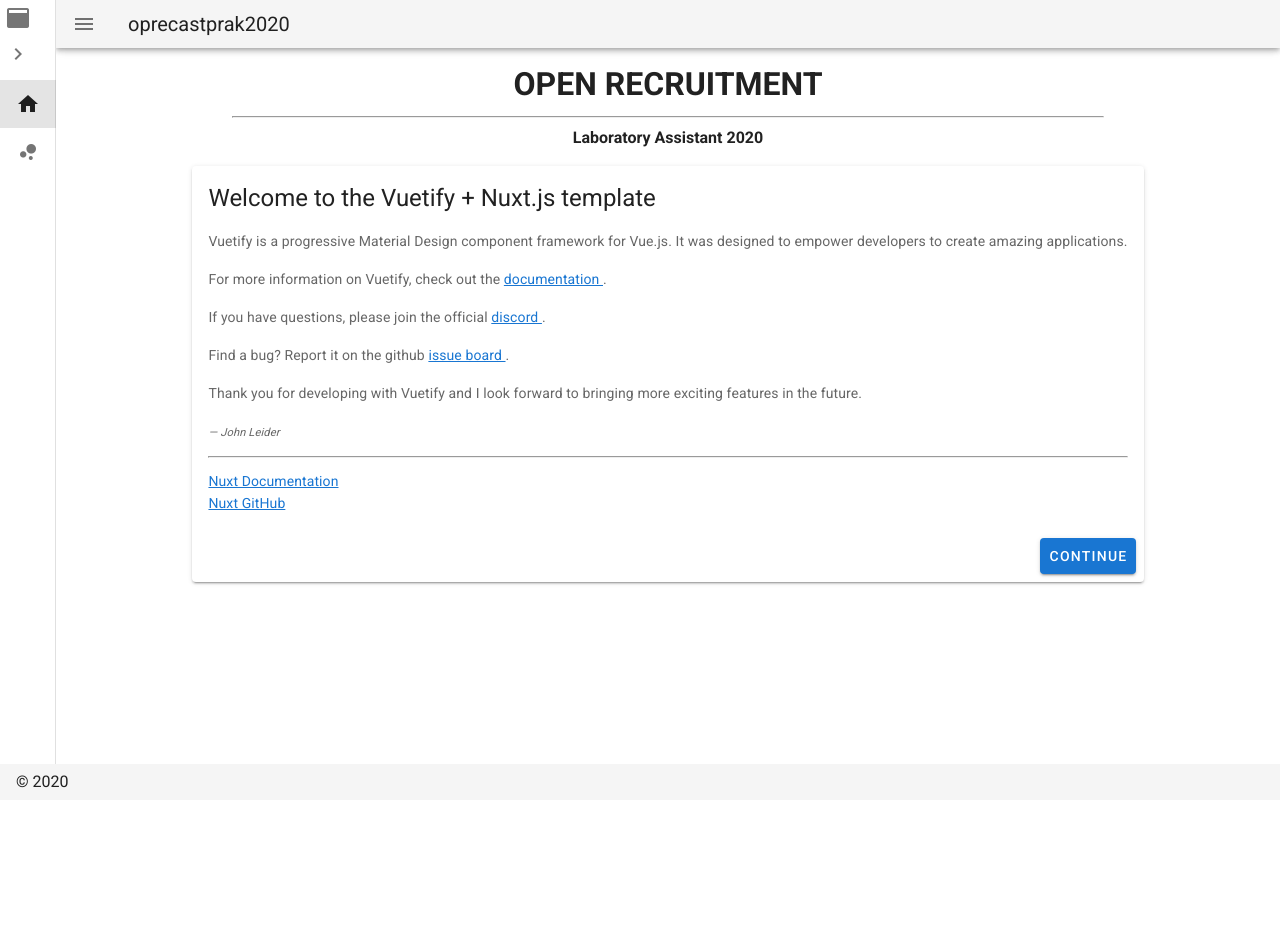
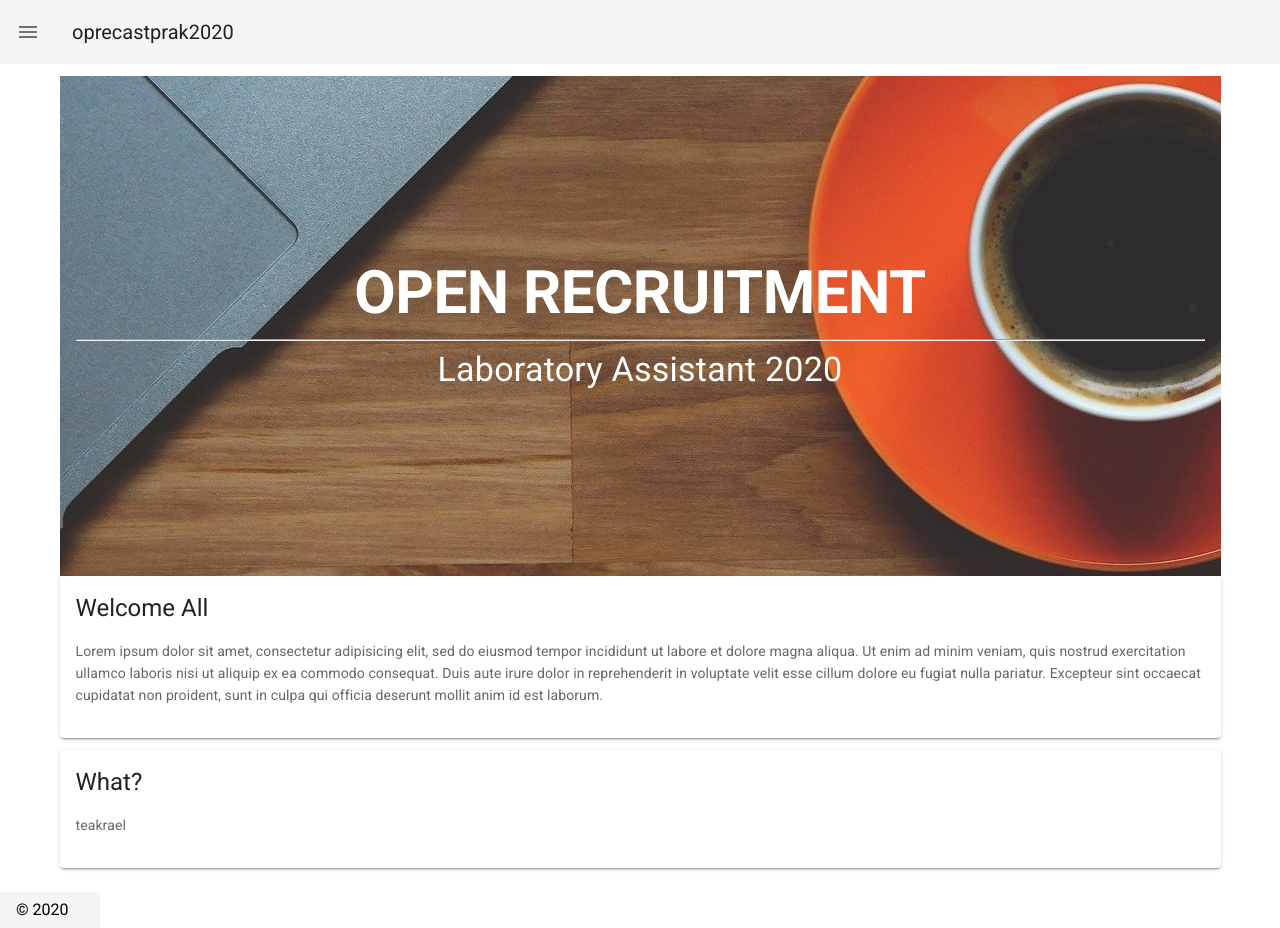
Before and after one commit to okka-riswana/oprecastprak2020, a Nuxt app: page / in a window 1280 px wide. Before the commit the page ends 800 px from the top, so only its background shows below. Built offline with nearby package versions, Linux system fonts and the light colour scheme.

Commit message:
update homepage

```diff
--- /dev/null
+++ b/components/Banner.vue
@@ -0,0 +1,17 @@
+<template>
+  <v-parallax
+    src="/bg_asprak.jpg"
+    height="500"
+  >
+    <v-row
+      align="center"
+      justify="center"
+    >
+      <v-col class="text-center" cols="12">
+        <h1 class="display-3 font-weight-bold mb-4">OPEN RECRUITMENT</h1>
+        <hr class="my-2">
+        <h4 class="display-1 subheading">Laboratory Assistant 2020</h4>
+      </v-col>
+    </v-row>
+  </v-parallax>
+</template>
--- a/layouts/default.vue
+++ b/layouts/default.vue
@@ -38,7 +38,7 @@
     <v-app-bar
       :clipped-left="clipped"
       :collapse-on-scroll="true"
-      dense
+      elevate-on-scroll
       fixed
       app
     >
@@ -51,10 +51,11 @@
       </v-container>
     </v-content>
     <v-footer
-      :fixed="fixed"
+      absolute
+      :width="100"
       app
     >
-      <span>&copy; 2020</span>
+      <span><a href="https://github.com/atjhoendz" target="_blank" style="color:black; text-decoration:none"> &copy; 2020</a></span>
     </v-footer>
   </v-app>
 </template>
@@ -64,7 +65,7 @@
   data () {
     return {
       clipped: false,
-      drawer: true,
+      drawer: false,
       fixed: false,
       items: [
         {
--- a/pages/index.vue
+++ b/pages/index.vue
@@ -9,79 +9,43 @@
       sm8
       md6
     >
-      <div class="text-center">
-        <h1>OPEN RECRUITMENT</h1>
-        <hr class="my-2 mx-10">
-        <h4 class="mb-4">Laboratory Assistant 2020</h4>
-      </div>
+      <banner />
       <v-card>
         <v-card-title class="headline">
-          Welcome to the Vuetify + Nuxt.js template
+          Welcome All
         </v-card-title>
         <v-card-text>
-          <p>Vuetify is a progressive Material Design component framework for Vue.js. It was designed to empower developers to create amazing applications.</p>
-          <p>
-            For more information on Vuetify, check out the <a
-              href="https://vuetifyjs.com"
-              target="_blank"
-            >
-              documentation
-            </a>.
-          </p>
-          <p>
-            If you have questions, please join the official <a
-              href="https://chat.vuetifyjs.com/"
-              target="_blank"
-              title="chat"
-            >
-              discord
-            </a>.
-          </p>
-          <p>
-            Find a bug? Report it on the github <a
-              href="https://github.com/vuetifyjs/vuetify/issues"
-              target="_blank"
-              title="contribute"
-            >
-              issue board
-            </a>.
-          </p>
-          <p>Thank you for developing with Vuetify and I look forward to bringing more exciting features in the future.</p>
-          <div class="text-xs-right">
-            <em><small>&mdash; John Leider</small></em>
-          </div>
-          <hr class="my-3">
-          <a
-            href="https://nuxtjs.org/"
-            target="_blank"
-          >
-            Nuxt Documentation
-          </a>
-          <br>
-          <a
-            href="https://github.com/nuxt/nuxt.js"
-            target="_blank"
-          >
-            Nuxt GitHub
-          </a>
+          <p>Lorem ipsum dolor sit amet, consectetur adipisicing elit, sed do eiusmod tempor incididunt ut labore et dolore magna aliqua. Ut enim ad minim veniam, quis nostrud exercitation ullamco laboris nisi ut aliquip ex ea commodo consequat. Duis aute irure dolor in reprehenderit in voluptate velit esse cillum dolore eu fugiat nulla pariatur. Excepteur sint occaecat cupidatat non proident, sunt in culpa qui officia deserunt mollit anim id est laborum.</p>
         </v-card-text>
-        <v-card-actions>
+        <!-- <v-card-actions>
           <v-spacer />
           <v-btn
             color="primary"
             nuxt
             to="/inspire"
           >
-            Continue
+            Next
           </v-btn>
-        </v-card-actions>
+        </v-card-actions> -->
+      </v-card>
+      <v-card class="my-3">
+        <v-card-title class="headline">
+          What?
+        </v-card-title>
+        <v-card-text>
+          <p>teakrael</p>
+        </v-card-text>
       </v-card>
     </v-flex>
   </v-layout>
 </template>
 
 <script>
+import Banner from '~/components/Banner.vue'
 
 export default {
+  components: {
+    Banner
+  }
 }
 </script>
```
Also changed, not shown: static/bg_asprak.jpg (added).
